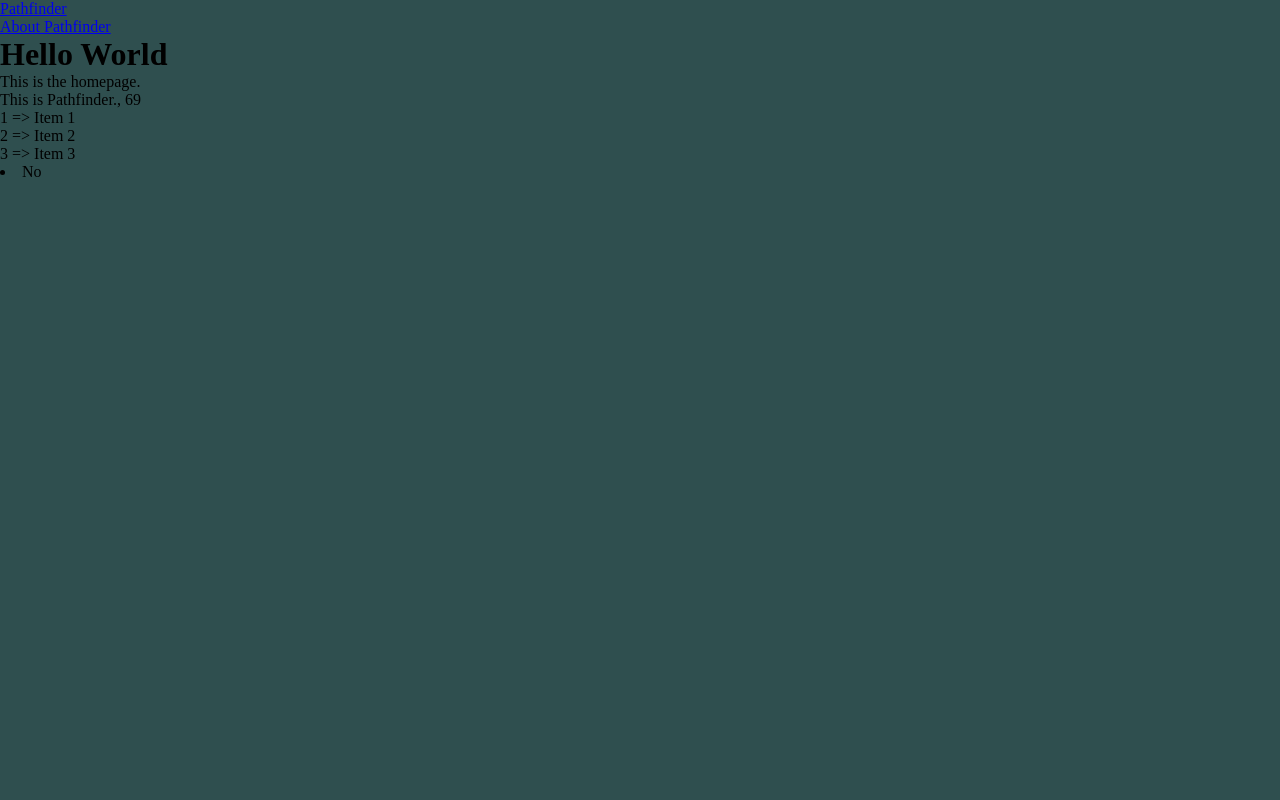
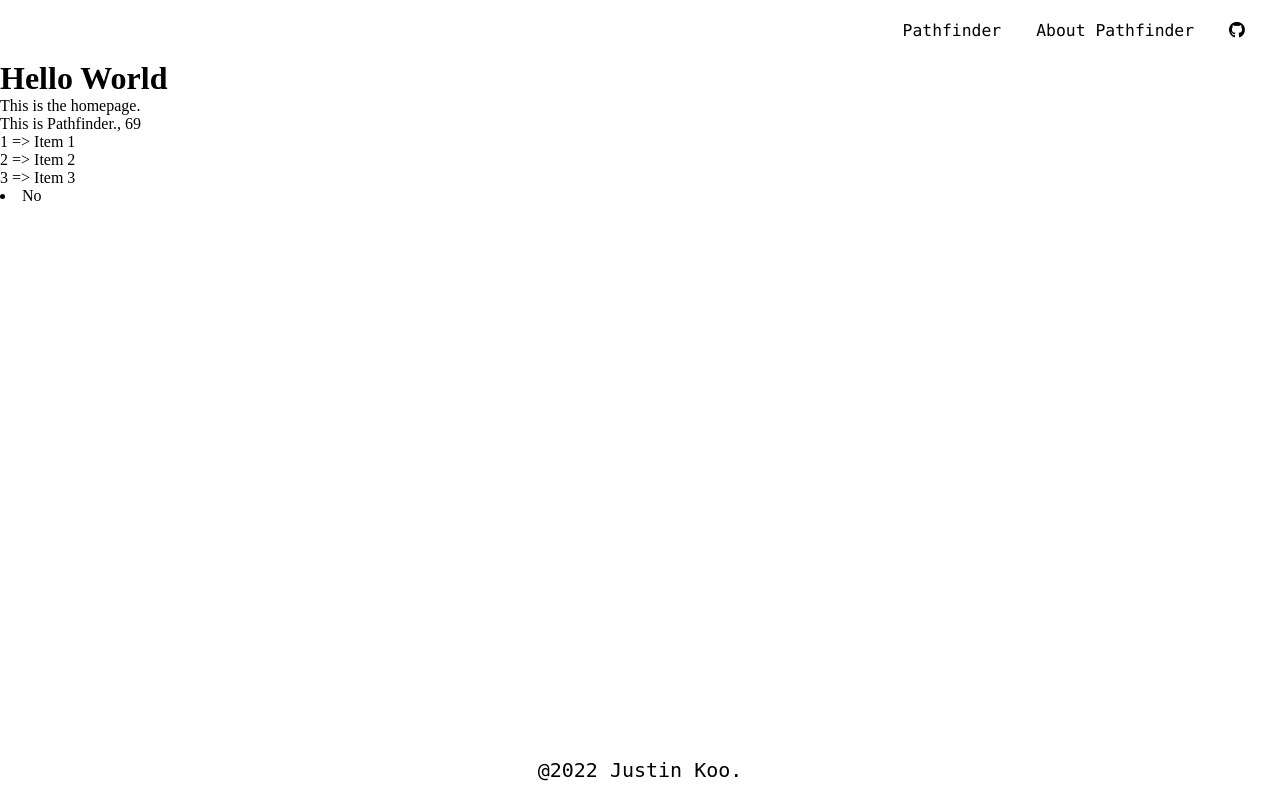
Before and after one commit to jhtkoo0426/Pathfinder, a Django app: page / in a window 1280 px wide. Run offline with Django 4.2, Linux system fonts and the light colour scheme; some libraries are stand-ins or nearby versions.

Commit message:
Completed topside navbar styling

```diff
--- a/Pathfinder/static/css/style.css
+++ b/Pathfinder/static/css/style.css
@@ -8,5 +8,57 @@
 html, body {
     margin:0;
     padding:0;
-    background-color: darkslategrey;
 }
+
+.page-container {
+    width: 100%;
+    height: 100vh;
+    display: grid;
+    grid-template-rows: 60px calc(100% - 120px) 60px;
+}
+
+/* NAVBAR CSS */
+.navbar ul {
+    grid-row: 1;
+    width: 100%;
+    height: 60px;
+    display: flex;
+    align-items: center;
+    justify-content: right;
+    padding-right: 15px;
+}
+
+.navbar li {
+    height: 60px;
+    padding-right: 5px;
+    list-style-type: none;
+    display: flex;
+    align-items: center;
+}
+
+.navbar a {
+    padding: 0 15px 0 15px;
+    text-decoration: none;
+    color: black;
+    font-family: "Bitstream Vera Sans Mono", Monaco, "Courier New", Courier, monospace;
+    font-size: calc(10px + 0.5vw);
+}
+
+#navbar-home-link:hover, #navbar-about-link:hover {
+    background-color: black;
+    color: white;
+    padding: 5px 15px 5px 15px;
+}
+
+.main-container {
+    grid-row: 2;
+}
+
+.footer {
+    grid-row: 3;
+    display: flex;
+    justify-content: center;
+    align-items: center;
+    font-family: monospace;
+    font-size: 20px;
+}
--- a/templates/base_pages/base.html
+++ b/templates/base_pages/base.html
@@ -7,10 +7,19 @@
     {% load static %}
     {% block styles %}
         <link rel="stylesheet" type="text/css" href="{% static 'css/style.css' %}">
+        <link rel="stylesheet" href="https://use.fontawesome.com/releases/v5.8.1/css/all.css" integrity="sha384-50oBUHEmvpQ+1lW4y57PTFmhCaXp0ML5d60M1M7uH2+nqUivzIebhndOJK28anvf" crossorigin="anonymous">
     {% endblock %}
 </head>
 <body>
-    {% include 'base_pages/navbar.html' %}
-    {% block content %}{% endblock %}
+    <div class="page-container">
+        {% include 'base_pages/navbar.html' %}
+
+        <!-- Main container that holds the content for the page. -->
+        <div class="main-container">
+            {% block content %}{% endblock %}
+        </div>
+
+        {% include 'base_pages/footer.html' %}
+    </div>
 </body>
 </html>
--- /dev/null
+++ b/templates/base_pages/footer.html
@@ -0,0 +1,7 @@
+{% load static %}
+{% block styles %}
+    <link rel="stylesheet" type="text/css" href="{% static 'css/style.css' %}">
+{% endblock %}
+<footer class="footer">
+    <p>@2022 Justin Koo.</p>
+</footer>
--- a/templates/base_pages/navbar.html
+++ b/templates/base_pages/navbar.html
@@ -1,6 +1,15 @@
-<nav>
+{% load static %}
+{% block styles %}
+    <link rel="stylesheet" type="text/css" href="{% static 'css/style.css' %}">
+{% endblock %}
+<nav class="navbar">
     <ul>
-        <li><a href="{% url 'home' %}">Pathfinder</a></li>
-        <li><a href="{% url 'about' %}">About Pathfinder</a></li>
+        <li><a href="{% url 'home' %}" id="navbar-home-link">Pathfinder</a></li>
+        <li><a href="{% url 'about' %}" id="navbar-about-link">About Pathfinder</a></li>
+        <li>
+            <a href="https://github.com/jhtkoo0426/Pathfinder" target="_blank">
+                <i class="fab fa-github"></i>
+            </a>
+        </li>
     </ul>
 </nav>
```
